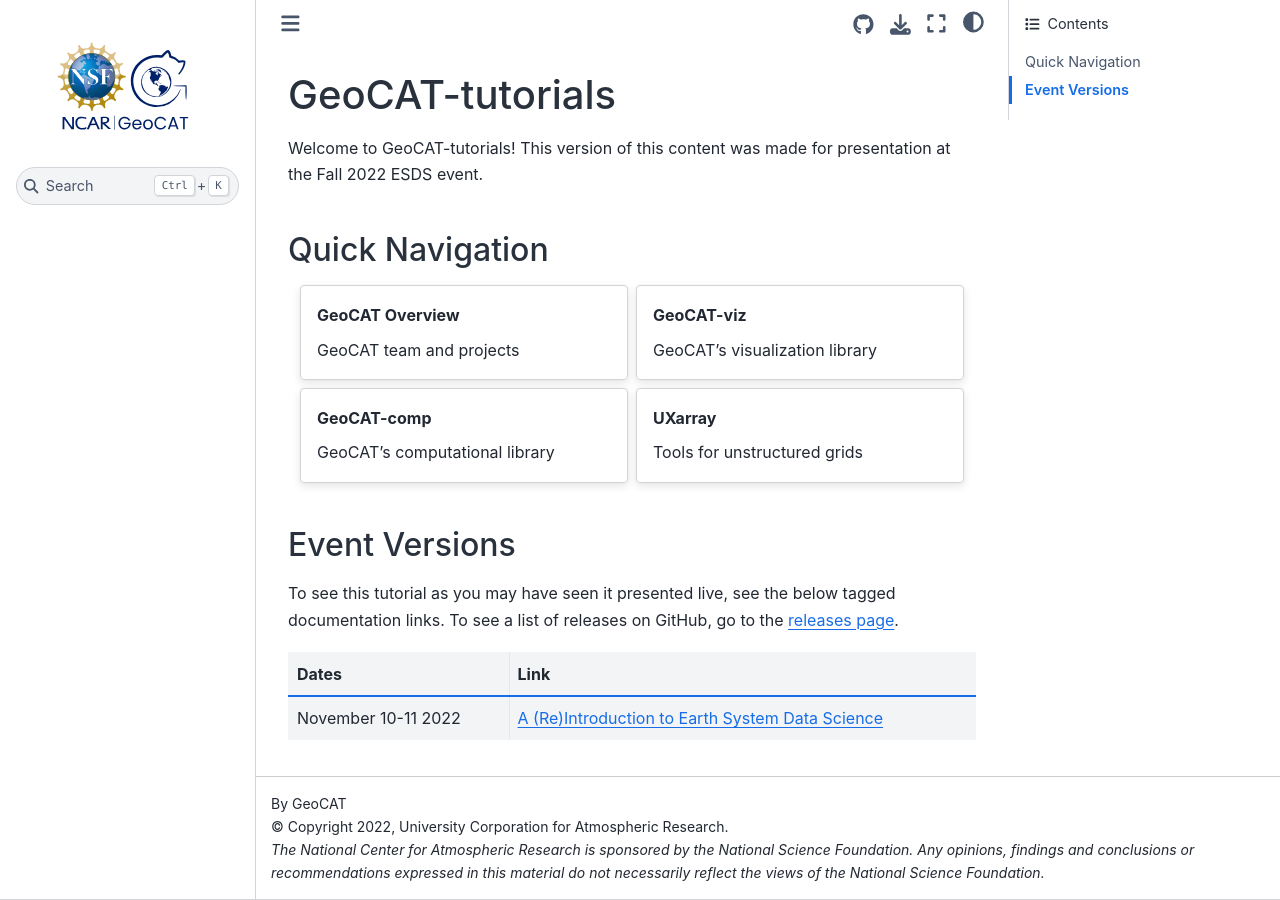
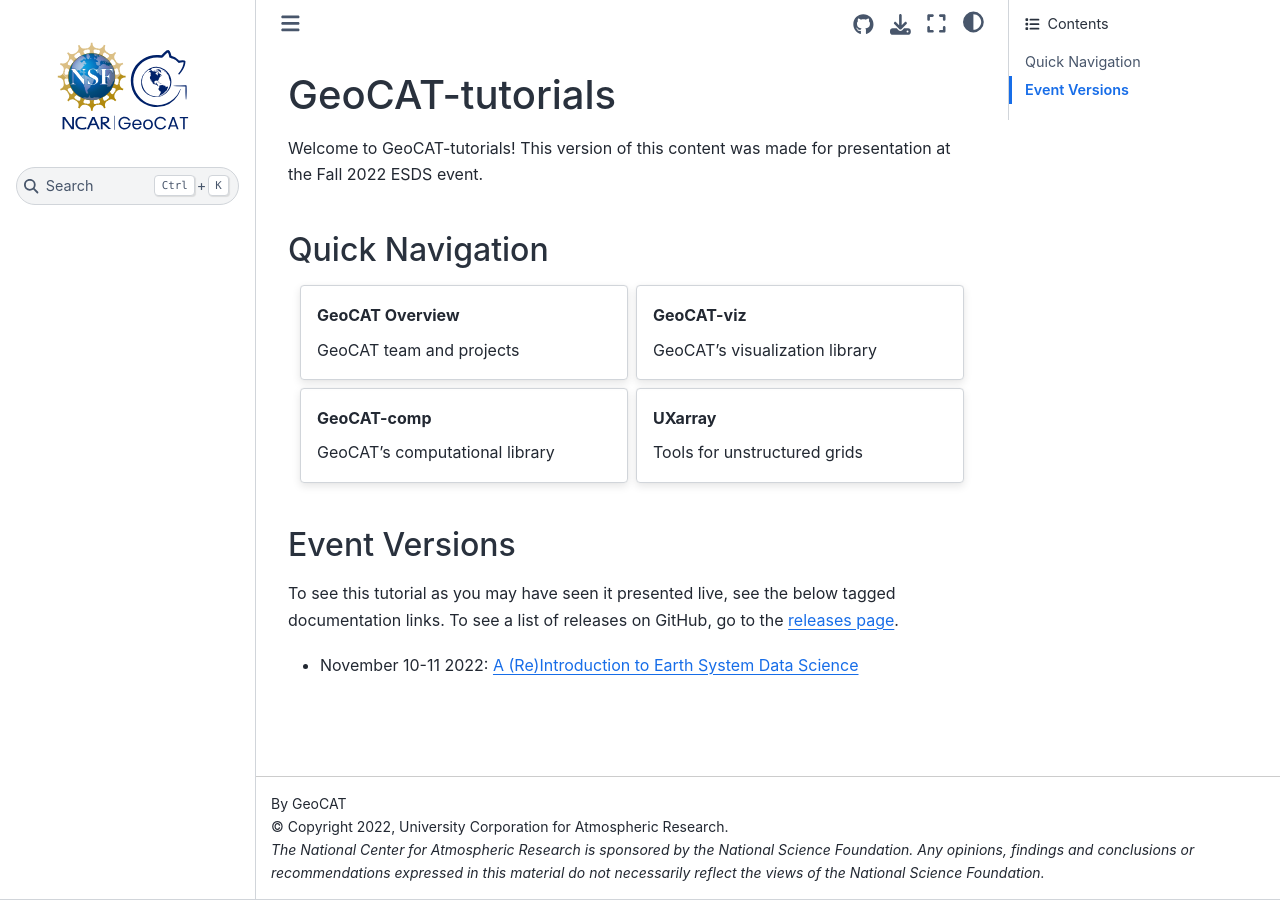
Before and after one commit to NCAR/geocat-tutorials, a Sphinx documentation site: the page built from docs/index.rst, in a window 1280 px wide. Built offline with Sphinx 7.4.7 and the Sphinx Book theme 1.1.4, drawn with Linux system fonts in a browser that asks for light colours; pages that are not in the unit, such as notebooks, are missing from menus.

Commit message:
abandon table until more than one entry

```diff
--- a/docs/index.rst
+++ b/docs/index.rst
@@ -75,8 +75,4 @@
 tagged documentation links. To see a list of releases on GitHub, go to the
 `releases page <https://github.com/NCAR/geocat-tutorials/releases>`__.
 
-+----------------------+-------------------------------------------------------------------------------------------------------------+
-| Dates                | Link                                                                                                        |
-+======================+=============================================================================================================+
-| November 10-11 2022  | `A (Re)Introduction to Earth System Data Science <https://geocat-tutorials.readthedocs.io/en/2022.11.0/>`__ |
-+----------------------+-------------------------------------------------------------------------------------------------------------+
+- November 10-11 2022: `A (Re)Introduction to Earth System Data Science <https://geocat-tutorials.readthedocs.io/en/2022.11.0/>`__
```
